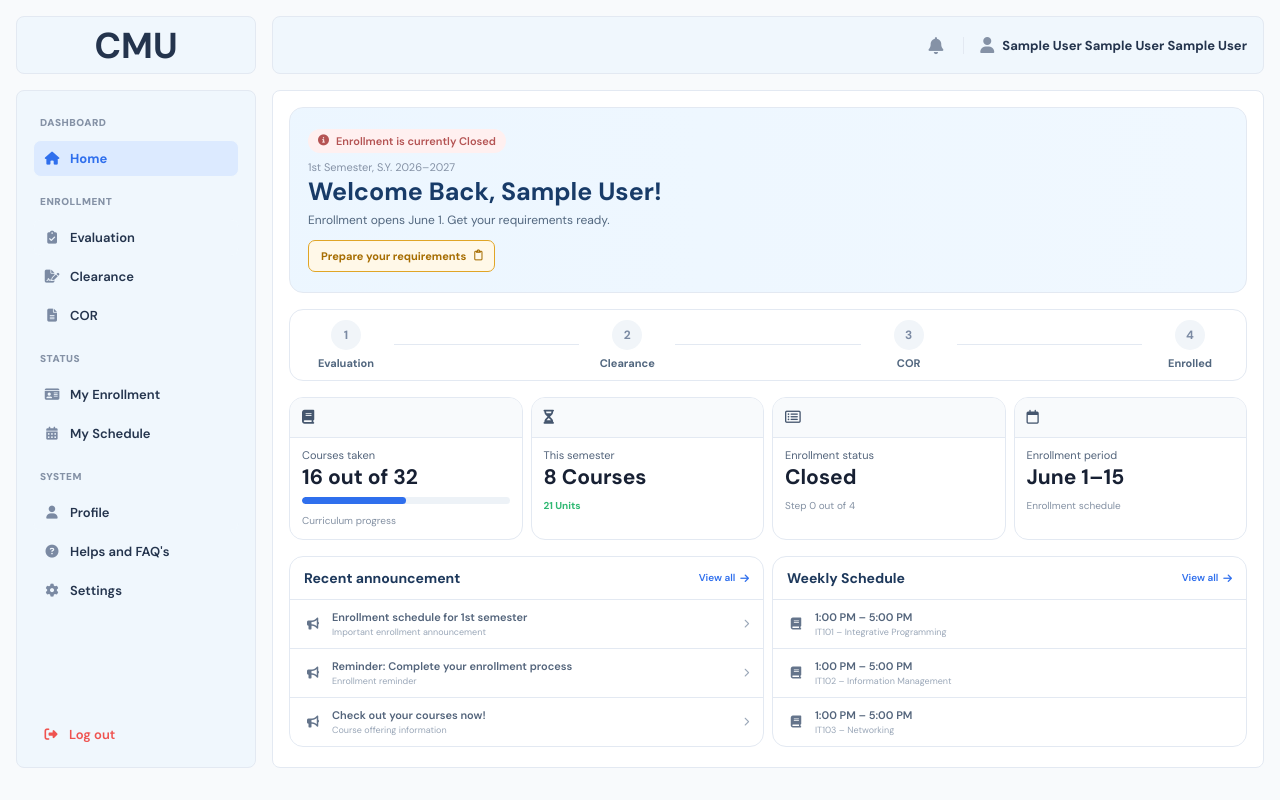
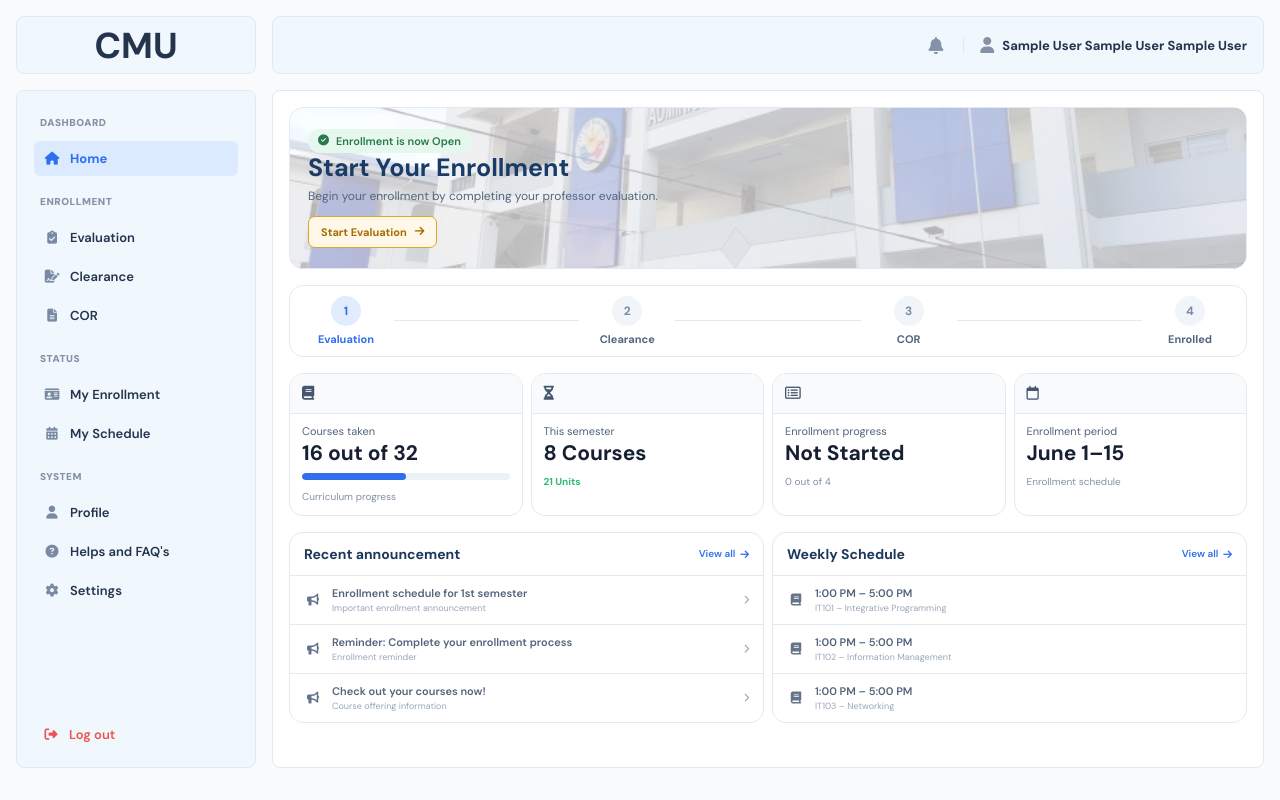
Before and after one commit to monzyyy/cmu_enrollment, a PHP site: page /?page=home_main in a window 1280 px wide. Run offline with PHP 8.4, Linux system fonts and the light colour scheme; the visitor is signed in with stand-in values (Sample User, id 1); data comes from the database, SQL or seed files in the repository.

Commit message:
done homepage and login

```diff
--- a/backend/models/student.php
+++ b/backend/models/student.php
@@ -15,7 +15,7 @@ function student_find_by_number(mysqli $conn, string $student_number): ?array
             email,
             phone,
             password_hash,
-            enrollment_status
+            enrollment_phase
          FROM students
          WHERE student_number = ?
          LIMIT 1'
@@ -46,7 +46,7 @@ function student_find_by_id(mysqli $conn, int $student_id): ?array
             section,
             email,
             phone,
-            enrollment_status
+            enrollment_phase
          FROM students
          WHERE student_id = ?
          LIMIT 1'
--- a/frontend/assets/css/main.css
+++ b/frontend/assets/css/main.css
@@ -492,14 +492,21 @@ select {
 
     border-radius: var(--radius-md);
 
-    background:
-        linear-gradient(
-            90deg,
-            rgba(236, 246, 255, 0.98),
-            rgba(236, 246, 255, 0.78)
-        );
+    background-image: url('../img/cmu.png');
+    background-size: cover;
+    background-position: center;
+    background-repeat: no-repeat;
 
     border: 1px solid var(--border);
+}
+.home-hero::before {
+    content: "";
+    position: absolute;
+    inset: 0;
+
+    background: rgba(255, 255, 255, 0.7);
+
+    z-index: 0;
 }
 
 .home-hero-content {
--- a/frontend/pages/auth/login.php
+++ b/frontend/pages/auth/login.php
@@ -19,7 +19,7 @@ if (!empty($_SESSION['student_id'])) {
 </head>
 
 <body class="min-h-screen bg-cover bg-center bg-no-repeat text-[#0b2a4f]"
-      style="background-image: url('<?= BASE_URL . 'frontend/assets/img/cmu.png' ?>');">
+      style="background-image: url('<?= BASE_URL . 'frontend/assets/img/CMUBG.png' ?>');">
 
   <main class="flex min-h-screen items-center justify-center p-4">
 
--- a/frontend/pages/main/home_main.php
+++ b/frontend/pages/main/home_main.php
@@ -25,7 +25,21 @@ $userName = trim(
 
 $currentPage = 'home_main';
 
-$enrollmentStatus = $student['enrollment_status'];
+$settingsStmt = $conn->prepare(
+    'SELECT enrollment_status
+     FROM system_settings
+     WHERE setting_id = 1
+     LIMIT 1'
+);
+
+$settingsStmt->execute();
+
+$settings = $settingsStmt->get_result()->fetch_assoc();
+
+$settingsStmt->close();
+
+$enrollmentStatus = $settings['enrollment_status'] ?? 'CLOSED';
+$enrollmentPhase = $student['enrollment_phase'];
 
 ?>
 
@@ -76,7 +90,7 @@ $enrollmentStatus = $student['enrollment_status'];
             <!-- =========================
                  CLOSED
             ========================== -->
-            <?php if ($enrollmentStatus === 'Closed'): ?>
+            <?php if ($enrollmentStatus === 'CLOSED'): ?>
 
                 <section class="home-hero">
 
@@ -96,13 +110,39 @@ $enrollmentStatus = $student['enrollment_status'];
                         </h1>
 
                         <p class="hero-description">
-                            Enrollment opens June 1. Get your requirements ready.
+                            Enrollment is currently unavailable. Please wait for the enrollment period to open.
                         </p>
 
                         <a href="<?= BASE_URL ?>?page=profile"
-                           class="hero-button">
-                            Prepare your requirements
-                            <i class="fa-regular fa-clipboard"></i>
+                        class="hero-button">
+                            View Profile
+                            <i class="fa-regular fa-user"></i>
+                        </a>
+
+                    </div>
+
+                </section>
+
+            <?php elseif ($enrollmentPhase === 'NOT_STARTED'): ?>
+
+                <section class="home-hero">
+
+                    <div class="home-hero-content">
+
+                         <div class="status-badge status-open">
+                            <i class="fa-solid fa-circle-check"></i>
+                            Enrollment is now Open
+                        </div>
+
+                        <h1>Start Your Enrollment</h1>
+
+                        <p class="hero-description">
+                            Begin your enrollment by completing your professor evaluation.
+                        </p>
+
+                        <a href="<?= BASE_URL ?>?page=evaluation" class="hero-button">
+                            Start Evaluation
+                            <i class="fa-solid fa-arrow-right"></i>
                         </a>
 
                     </div>
@@ -113,7 +153,7 @@ $enrollmentStatus = $student['enrollment_status'];
             <!-- =========================
                  EVALUATION
             ========================== -->
-            <?php elseif ($enrollmentStatus === 'Evaluation'): ?>
+            <?php elseif ($enrollmentPhase === 'EVALUATION'): ?>
 
                 <section class="home-hero">
 
@@ -121,24 +161,17 @@ $enrollmentStatus = $student['enrollment_status'];
 
                         <div class="status-badge status-open">
                             <i class="fa-solid fa-circle-check"></i>
-                            Enrollment is now Open
+                            Evaluation Completed
                         </div>
 
-                        <p class="semester-label">
-                            1st Semester, S.Y. 2026–2027
+                        <h1>Evaluation Completed</h1>
+
+                        <p class="hero-description">
+                            Your professor evaluation is complete. Continue by completing your clearance.
                         </p>
 
-                        <h1>
-                            Welcome Back, <?= e($student['first_name']) ?>!
-                        </h1>
-
-                        <p class="hero-description">
-                            Complete your professor evaluation to continue your enrollment.
-                        </p>
-
-                        <a href="<?= BASE_URL ?>?page=evaluation"
-                           class="hero-button">
-                            Start Evaluation
+                        <a href="<?= BASE_URL ?>?page=clearance" class="hero-button">
+                            Start Clearance
                             <i class="fa-solid fa-arrow-right"></i>
                         </a>
 
@@ -150,33 +183,26 @@ $enrollmentStatus = $student['enrollment_status'];
             <!-- =========================
                  CLEARANCE
             ========================== -->
-            <?php elseif ($enrollmentStatus === 'Clearance'): ?>
+            <?php elseif ($enrollmentPhase === 'CLEARANCE'): ?>
 
                 <section class="home-hero">
 
                     <div class="home-hero-content">
 
-                        <div class="status-badge status-clearance">
+                        <div class="status-badge status-open">
                             <i class="fa-solid fa-circle-check"></i>
-                            Professor Evaluation Completed
+                            Clearance Completed
                         </div>
 
-                        <p class="semester-label">
-                            1st Semester, S.Y. 2026–2027
+                        <h1>Clearance Completed</h1>
+
+                        <p class="hero-description">
+                            Your clearance has been completed. You may now print and submit your COR.
                         </p>
 
-                        <h1>
-                            Complete your Clearance
-                        </h1>
-
-                        <p class="hero-description">
-                            Get the required signatures to continue your enrollment.
-                        </p>
-
-                        <a href="<?= BASE_URL ?>?page=clearance"
-                           class="hero-button">
-                            View Clearance
-                            <i class="fa-solid fa-arrow-right"></i>
+                        <a href="<?= BASE_URL ?>?page=cor" class="hero-button">
+                            View COR
+                            <i class="fa-solid fa-file-lines"></i>
                         </a>
 
                     </div>
@@ -187,33 +213,26 @@ $enrollmentStatus = $student['enrollment_status'];
             <!-- =========================
                  COR
             ========================== -->
-            <?php elseif ($enrollmentStatus === 'COR'): ?>
+            <?php elseif ($enrollmentPhase === 'COR'): ?>
 
                 <section class="home-hero">
 
                     <div class="home-hero-content">
 
-                        <div class="status-badge status-cor">
-                            <i class="fa-solid fa-file-circle-check"></i>
-                            Your COR is Ready
+                        <div class="status-badge status-open">
+                            <i class="fa-solid fa-clock"></i>
+                            Pending Registrar Review
                         </div>
 
-                        <p class="semester-label">
-                            1st Semester, S.Y. 2026–2027
+                        <h1>COR Submitted</h1>
+
+                        <p class="hero-description">
+                            Your COR has been submitted and is waiting for Registrar review.
                         </p>
 
-                        <h1>
-                            Your COR is ready, <?= e($student['first_name']) ?>!
-                        </h1>
-
-                        <p class="hero-description">
-                            Download, print, sign, and submit your Certificate of Registration.
-                        </p>
-
-                        <a href="<?= BASE_URL ?>?page=cor"
-                           class="hero-button">
-                            View COR Submission
-                            <i class="fa-solid fa-arrow-right"></i>
+                        <a href="<?= BASE_URL ?>?page=cor" class="hero-button">
+                            View COR Status
+                            <i class="fa-solid fa-file-lines"></i>
                         </a>
 
                     </div>
@@ -224,33 +243,26 @@ $enrollmentStatus = $student['enrollment_status'];
             <!-- =========================
                  ENROLLED
             ========================== -->
-            <?php elseif ($enrollmentStatus === 'Enrolled'): ?>
+            <?php elseif ($enrollmentPhase === 'ENROLLED'): ?>
 
                 <section class="home-hero">
 
                     <div class="home-hero-content">
 
-                        <div class="status-badge status-enrolled">
+                         <div class="status-badge status-open">
                             <i class="fa-solid fa-circle-check"></i>
-                            Officially Enrolled
+                            Enrollment Completed
                         </div>
 
-                        <p class="semester-label">
-                            1st Semester, S.Y. 2026–2027
-                        </p>
-
-                        <h1>
-                            You're officially enrolled!
-                        </h1>
+                        <h1>You're Officially Enrolled!</h1>
 
                         <p class="hero-description">
                             Your enrollment has been successfully processed.
                         </p>
 
-                        <a href="<?= BASE_URL ?>?page=my_enrollment"
-                           class="hero-button">
+                        <a href="<?= BASE_URL ?>?page=my_enrollment" class="hero-button">
                             View My Enrollment
-                            <i class="fa-solid fa-arrow-right"></i>
+                            <i class="fa-solid fa-id-card"></i>
                         </a>
 
                     </div>
@@ -266,10 +278,13 @@ $enrollmentStatus = $student['enrollment_status'];
 
             <section class="enrollment-progress">
 
-                <div class="progress-item <?= in_array($enrollmentStatus, ['Clearance', 'COR', 'Enrolled']) ? 'completed' : ($enrollmentStatus === 'Evaluation' ? 'current' : '') ?>">
+                <div class="progress-item
+                    <?= in_array($enrollmentPhase, ['EVALUATION', 'CLEARANCE', 'COR', 'ENROLLED'])
+                        ? 'completed'
+                        : ($enrollmentPhase === 'NOT_STARTED' ? 'current' : '') ?>">
 
                     <div class="progress-number">
-                        <?php if (in_array($enrollmentStatus, ['Clearance', 'COR', 'Enrolled'])): ?>
+                        <?php if (in_array($enrollmentPhase, ['EVALUATION', 'CLEARANCE', 'COR', 'ENROLLED'])): ?>
                             <i class="fa-solid fa-check"></i>
                         <?php else: ?>
                             1
@@ -277,17 +292,19 @@ $enrollmentStatus = $student['enrollment_status'];
                     </div>
 
                     <span>Evaluation</span>
-
                 </div>
 
 
                 <div class="progress-line"></div>
 
 
-                <div class="progress-item <?= in_array($enrollmentStatus, ['COR', 'Enrolled']) ? 'completed' : ($enrollmentStatus === 'Clearance' ? 'current' : '') ?>">
+                <div class="progress-item
+                    <?= in_array($enrollmentPhase, ['CLEARANCE', 'COR', 'ENROLLED'])
+                        ? 'completed'
+                        : ($enrollmentPhase === 'EVALUATION' ? 'current' : '') ?>">
 
                     <div class="progress-number">
-                        <?php if (in_array($enrollmentStatus, ['COR', 'Enrolled'])): ?>
+                        <?php if (in_array($enrollmentPhase, ['CLEARANCE', 'COR', 'ENROLLED'])): ?>
                             <i class="fa-solid fa-check"></i>
                         <?php else: ?>
                             2
@@ -295,17 +312,19 @@ $enrollmentStatus = $student['enrollment_status'];
                     </div>
 
                     <span>Clearance</span>
-
                 </div>
 
 
                 <div class="progress-line"></div>
 
 
-                <div class="progress-item <?= $enrollmentStatus === 'Enrolled' ? 'completed' : ($enrollmentStatus === 'COR' ? 'current' : '') ?>">
+                <div class="progress-item
+                    <?= in_array($enrollmentPhase, ['COR', 'ENROLLED'])
+                        ? 'completed'
+                        : ($enrollmentPhase === 'CLEARANCE' ? 'current' : '') ?>">
 
                     <div class="progress-number">
-                        <?php if ($enrollmentStatus === 'Enrolled'): ?>
+                        <?php if (in_array($enrollmentPhase, ['COR', 'ENROLLED'])): ?>
                             <i class="fa-solid fa-check"></i>
                         <?php else: ?>
                             3
@@ -313,31 +332,24 @@ $enrollmentStatus = $student['enrollment_status'];
                     </div>
 
                     <span>COR</span>
-
                 </div>
 
 
                 <div class="progress-line"></div>
 
 
-                <div class="progress-item <?= $enrollmentStatus === 'Enrolled' ? 'completed' : '' ?>">
+                <div class="progress-item
+                    <?= $enrollmentPhase === 'ENROLLED' ? 'completed' : '' ?>">
 
                     <div class="progress-number">
-
-                        <?php if ($enrollmentStatus === 'Enrolled'): ?>
-
+                        <?php if ($enrollmentPhase === 'ENROLLED'): ?>
                             <i class="fa-solid fa-check"></i>
-
                         <?php else: ?>
-
                             4
-
                         <?php endif; ?>
-
                     </div>
 
                     <span>Enrolled</span>
-
                 </div>
 
             </section>
@@ -401,21 +413,33 @@ $enrollmentStatus = $student['enrollment_status'];
 
                     <div class="stat-content">
 
-                        <p>Enrollment status</p>
+                        <p>Enrollment progress</p>
 
-                        <h2><?= e($enrollmentStatus) ?></h2>
+                        <h2>
+                            <?php
+                            $phaseLabels = [
+                                'NOT_STARTED' => 'Not Started',
+                                'EVALUATION'  => 'Evaluation Completed',
+                                'CLEARANCE'   => 'Clearance Completed',
+                                'COR'         => 'COR Submitted',
+                                'ENROLLED'    => 'Enrolled'
+                            ];
+
+                            echo e($phaseLabels[$enrollmentPhase] ?? 'Unknown');
+                            ?>
+                        </h2>
 
                         <span>
-                            <?= $enrollmentStatus === 'Enrolled'
-                                ? 'Enrollment completed'
-                                : 'Step ' .
-                                  (
-                                      $enrollmentStatus === 'Closed' ? '0' :
-                                      ($enrollmentStatus === 'Evaluation' ? '1' :
-                                      ($enrollmentStatus === 'Clearance' ? '2' :
-                                      ($enrollmentStatus === 'COR' ? '3' : '4')))
-                                  ) .
-                                  ' out of 4'
+                            <?php
+                            $phaseProgress = [
+                                'NOT_STARTED' => '0 out of 4',
+                                'EVALUATION'  => '1 out of 4',
+                                'CLEARANCE'   => '2 out of 4',
+                                'COR'         => '3 out of 4',
+                                'ENROLLED'    => '4 out of 4'
+                            ];
+
+                            echo $phaseProgress[$enrollmentPhase] ?? '0 out of 4';
                             ?>
                         </span>
 
--- a/index.php
+++ b/index.php
@@ -22,7 +22,7 @@ $pages = [
 ];
 
 //                        change this 'register'. pick the page in the $pages
-$page = $_GET['page'] ?? 'home_main';
+$page = $_GET['page'] ?? 'login';
 
 if (
     !is_string($page) ||
```
Also changed, not shown: database/insert_sample.sql (+10 -5 lines), database/schema.sql (+31 -13 lines), frontend/assets/img/CMUBG.png (added), frontend/assets/img/image.png (deleted), frontend/assets/img/logo.png.
